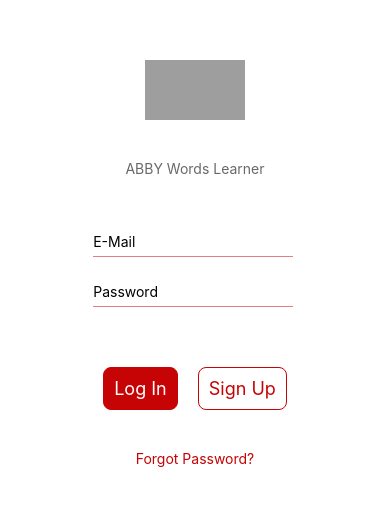
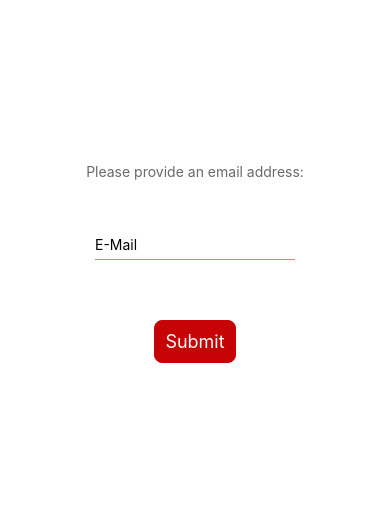
Before and after one commit to bilousov-artur-org/words-learner, a React Native app: screen /LoginScreen in a window 390 px wide. Shown: the part 159-664 px from the top of the page. Built offline with nearby package versions, Linux system fonts and the light colour scheme; grey boxes are pictures that could not be loaded.

Commit message:
RecoverScreen & Styles refactoring

```diff
--- a/App.tsx
+++ b/App.tsx
@@ -1,6 +1,7 @@
 import React from 'react';
 
-import Login from "./conponents/LoginScreen";
+import LoginScreen from "./conponents/LoginScreen";
+import RecoverScreen from "./conponents/RecoverScreen";
 import {View} from "react-native";
 
 import styles from "./Global.style";
@@ -10,7 +11,8 @@ export default function App() {
 
     return (
         <View style={styles.container}>
-            <Login/>
+            {/*<LoginScreen/>*/}
+            <RecoverScreen/>
         </View>
     );
 };
--- a/Global.style.js
+++ b/Global.style.js
@@ -1,10 +1,47 @@
 import {StyleSheet} from "react-native";
+
+export const Color = {
+    default: '#C60305',
+    white: '#fff',
+    defaultBorder: 'rgba(198,3,5,0.5)',
+    defaultText: '#696969'
+};
 
 export default StyleSheet.create({
     container: {
         flex: 1,
-        backgroundColor: '#fff',
+        backgroundColor: Color.white,
         alignItems: 'center',
         justifyContent: 'center',
     },
+    subject: {
+        color: Color.defaultText,
+        marginBottom: 50
+    },
+    input: {
+        width: 200,
+        height: 30,
+        borderBottomColor: Color.defaultBorder,
+        borderBottomWidth: 1,
+        marginBottom: 20
+    },
+    loginBtnWrapper: {
+        alignSelf: 'center',
+    },
+    primaryBtn: {
+        color: Color.white,
+        backgroundColor: Color.default,
+        borderRadius: 8,
+        overflow: 'hidden'
+    },
+    loginBtnText: {
+        padding: 10,
+        alignItems: 'center',
+        justifyContent: 'center',
+        fontSize: 18,
+        color: Color.default,
+        borderColor: Color.default,
+        borderWidth: 1,
+        borderRadius: 8,
+    },
 });
--- a/Login.style.js
+++ b/Login.style.js
@@ -1,45 +1,16 @@
 import {StyleSheet} from "react-native";
 
+import {Color} from './Global.style';
+
 export default StyleSheet.create({
-    input: {
-        width: 200,
-        height: 30,
-        borderBottomColor: 'rgba(198,3,5,0.5)',
-        borderBottomWidth: 1,
-        marginBottom: 20
-    },
-    subject: {
-        color: '#696969',
-        marginBottom: 50
-    },
-    loginBtnText: {
-        marginRight: 10,
-        marginLeft: 10,
-        padding: 10,
-        alignItems: 'center',
-        justifyContent: 'center',
-        fontSize: 18,
-        color: '#C60305',
-        borderColor: '#C60305',
-        borderWidth: 1,
-        borderRadius: 8,
-    },
     loginBtnContainer: {
         marginTop: 40,
-        flexDirection: 'row'
+        flexDirection: 'row',
+        justifyContent: 'space-around'
     },
-    loginBtnWrapper: {
+    recover: {
+        marginTop: 40,
+        color: Color.default,
         alignSelf: 'center',
     },
-    forgot: {
-        marginTop: 40,
-        color: '#C60305',
-        alignSelf: 'center',
-    },
-    primaryBtn: {
-        color: '#fff',
-        backgroundColor: '#C60305',
-        borderRadius: 8,
-        overflow: 'hidden'
-    }
 });
--- a/conponents/LoginScreen.tsx
+++ b/conponents/LoginScreen.tsx
@@ -13,18 +13,18 @@ import book from '../assets/abby.png';
 import styles from '../Login.style';
 import globalStyles from '../Global.style';
 
-export default function Login() {
+export default function LoginScreen() {
     const [text, onChangeText] = useState("");
     const [password, onChangePassword] = useState('');
 
     return (
         <View style={globalStyles.container}>
             <Image source={book} style={{width: 100, height: 60, marginBottom: 40}}/>
-            <Text style={[styles.subject]}>ABBY Words Learner</Text>
+            <Text style={[globalStyles.subject]}>ABBY Words Learner</Text>
 
             <SafeAreaView>
                 <TextInput
-                    style={styles.input}
+                    style={globalStyles.input}
                     onChangeText={onChangeText}
                     placeholder="E-Mail"
                     keyboardType="email-address"
@@ -32,7 +32,7 @@ export default function Login() {
                 />
 
                 <TextInput
-                    style={styles.input}
+                    style={globalStyles.input}
                     onChangeText={onChangePassword}
                     placeholder="Password"
                     secureTextEntry={true}
@@ -40,23 +40,23 @@ export default function Login() {
                 />
 
                 <View style={[styles.loginBtnContainer]}>
-                    <TouchableOpacity style={styles.loginBtnWrapper} onPress={() => {
-                        console.log('Stub Log In')
+                    <TouchableOpacity style={globalStyles.loginBtnWrapper} onPress={() => {
+                        console.log('Stub Log In');
                     }}>
-                        <Text style={[styles.loginBtnText, styles.primaryBtn]}>Log In</Text>
+                        <Text style={[globalStyles.loginBtnText, globalStyles.primaryBtn]}>Log In</Text>
                     </TouchableOpacity>
 
-                    <TouchableOpacity style={styles.loginBtnWrapper} onPress={() => {
-                        console.log('Stub Sign Up')
+                    <TouchableOpacity style={globalStyles.loginBtnWrapper} onPress={() => {
+                        console.log('Stub Sign Up');
                     }}>
-                        <Text style={styles.loginBtnText}>Sign Up</Text>
+                        <Text style={globalStyles.loginBtnText}>Sign Up</Text>
                     </TouchableOpacity>
                 </View>
 
                 <Pressable onPress={() => {
-                    console.log('Stub Reset Password')
+                    console.log('Stub Recover Password');
                 }}>
-                    <Text style={styles.forgot}>Forgot Password?</Text>
+                    <Text style={styles.recover}>Forgot Password?</Text>
                 </Pressable>
 
             </SafeAreaView>
--- /dev/null
+++ b/conponents/RecoverScreen.tsx
@@ -0,0 +1,37 @@
+import React, {useState} from 'react';
+import {
+    SafeAreaView,
+    Text,
+    TextInput,
+    TouchableOpacity,
+    View
+} from 'react-native';
+
+import globalStyles from '../Global.style';
+
+export default function RecoverScreen() {
+    const [text, onChangeText] = useState("");
+
+    return (
+        <View style={globalStyles.container}>
+            <Text style={[globalStyles.subject]}>Please provide an email address:</Text>
+
+            <SafeAreaView>
+                <TextInput
+                    style={globalStyles.input}
+                    onChangeText={onChangeText}
+                    placeholder="E-Mail"
+                    keyboardType="email-address"
+                    value={text}
+                />
+
+                <TouchableOpacity style={[globalStyles.loginBtnWrapper, {marginTop: 40}]} onPress={() => {
+                    console.log('Stub Submit');
+                }}>
+                    <Text style={[globalStyles.loginBtnText, globalStyles.primaryBtn]}>Submit</Text>
+                </TouchableOpacity>
+
+            </SafeAreaView>
+        </View>
+    );
+};
```
